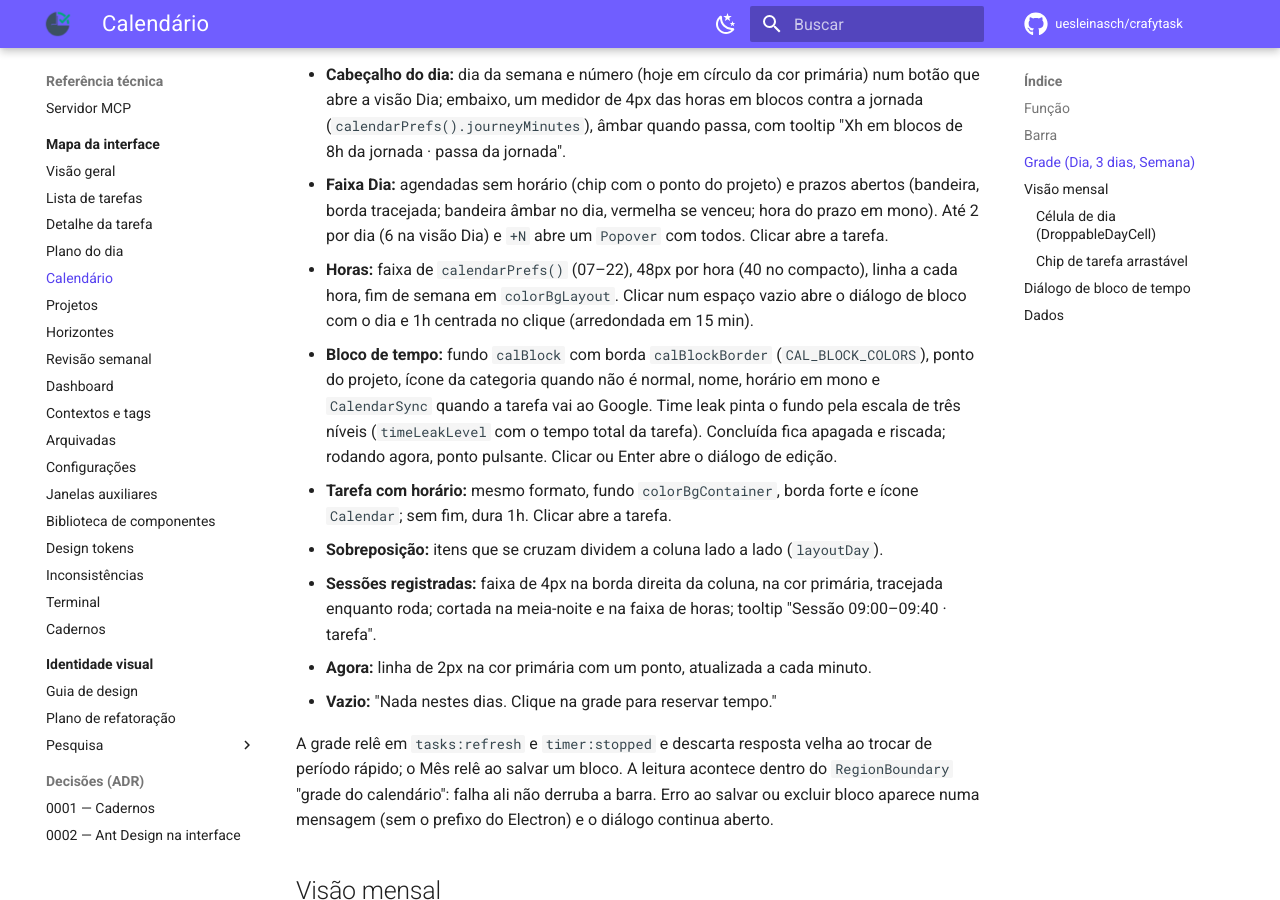
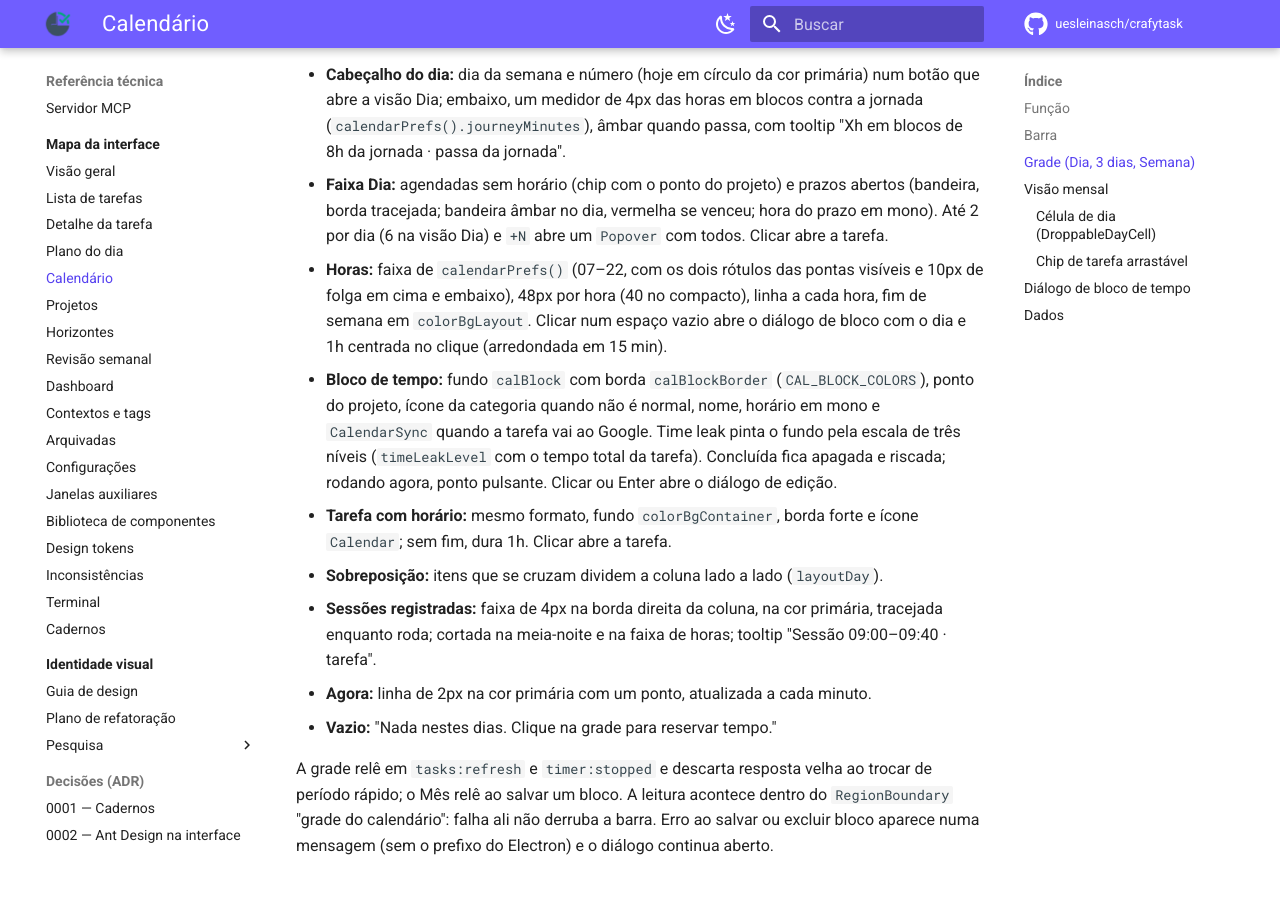
Before and after one commit to uesleinasch/crafytask, an MkDocs documentation site: the page built from docs/ui/04-calendario.md, in a window 1280 px wide and 900 px high, scrolled down 957 px. Built offline with MkDocs 1.6.1 and Material for MkDocs 9.7.7, drawn with Linux system fonts in a browser that asks for light colours; some web fonts are replaced; comment, search, counter and statistics services are not loaded.

Commit message:
fix(calendar): régua de horas mostra 07:00 e 22:00 (#78)
Régua de horas da grade (F4-b2, CrafyTask #770), achado na validação
visual: o rótulo 07:00 ficava escondido atrás do cabeçalho fixo e a
régua terminava em 21:00.

- A grade ganha 10px de folga em cima e embaixo, e a régua desenha
também o rótulo do fim (22:00).
- Mesmo ajuste no protótipo; `docs/ui/04-calendario.md` atualizado.

```diff
--- a/docs/design/prototipo/index.html
+++ b/docs/design/prototipo/index.html
@@ -3511,8 +3511,8 @@ body { background: var(--ct-bg); color: var(--ct-text); font-family: var(--ct-fo
           </div>`; })}
       </div>
       </div>
-      <div className="ct-calgrid" ref=${gridRef} style=${{ gridTemplateColumns: `52px repeat(${visibleDays.length}, minmax(${view === 'week' ? 96 : 140}px, 1fr))`, height: (h1 - h0) * hourH }}>
-        <div style=${{ position: 'relative' }}>${Array.from({ length: h1 - h0 }, (_, i) => html`<span key=${i} className="ct-calhour" style=${{ top: i * hourH }}>${String(h0 + i).padStart(2, '0')}:00</span>`)}</div>
+      <div className="ct-calgrid" ref=${gridRef} style=${{ gridTemplateColumns: `52px repeat(${visibleDays.length}, minmax(${view === 'week' ? 96 : 140}px, 1fr))`, height: (h1 - h0) * hourH + 20, paddingBlock: 10 }}>
+        <div style=${{ position: 'relative' }}>${Array.from({ length: h1 - h0 + 1 }, (_, i) => html`<span key=${i} className="ct-calhour" style=${{ top: i * hourH }}>${String(h0 + i).padStart(2, '0')}:00</span>`)}</div>
         ${visibleDays.map(d => { const k = d.format('YYYY-MM-DD'); const weekend = d.day() === 0 || d.day() === 6;
           return html`<div key=${k} className=${'ct-calcol' + (weekend ? ' weekend' : '')} style=${{ backgroundSize: `100% ${hourH}px` }}
             onClick=${e => { if (e.target !== e.currentTarget) return; const r = e.currentTarget.getBoundingClientRect(); createAt(d, h0 * 60 + (e.clientY - r.top) / pxMin - 30); }}
--- a/docs/ui/04-calendario.md
+++ b/docs/ui/04-calendario.md
@@ -36,7 +36,7 @@ até a hora atual. Colunas de no mínimo 96px (Semana) ou 140px; em tela estreit
 - **Faixa Dia:** agendadas sem horário (chip com o ponto do projeto) e prazos abertos (bandeira,
   borda tracejada; bandeira âmbar no dia, vermelha se venceu; hora do prazo em mono). Até 2 por dia
   (6 na visão Dia) e `+N` abre um `Popover` com todos. Clicar abre a tarefa.
-- **Horas:** faixa de `calendarPrefs()` (07–22), 48px por hora (40 no compacto), linha a cada hora,
+- **Horas:** faixa de `calendarPrefs()` (07–22, com os dois rótulos das pontas visíveis e 10px de folga em cima e embaixo), 48px por hora (40 no compacto), linha a cada hora,
   fim de semana em `colorBgLayout`. Clicar num espaço vazio abre o diálogo de bloco com o dia e 1h
   centrada no clique (arredondada em 15 min).
 - **Bloco de tempo:** fundo `calBlock` com borda `calBlockBorder` (`CAL_BLOCK_COLORS`), ponto do
```
Also changed, not shown: src/renderer/src/components/calendar/CalendarGrid.tsx (+7 -2 lines).
